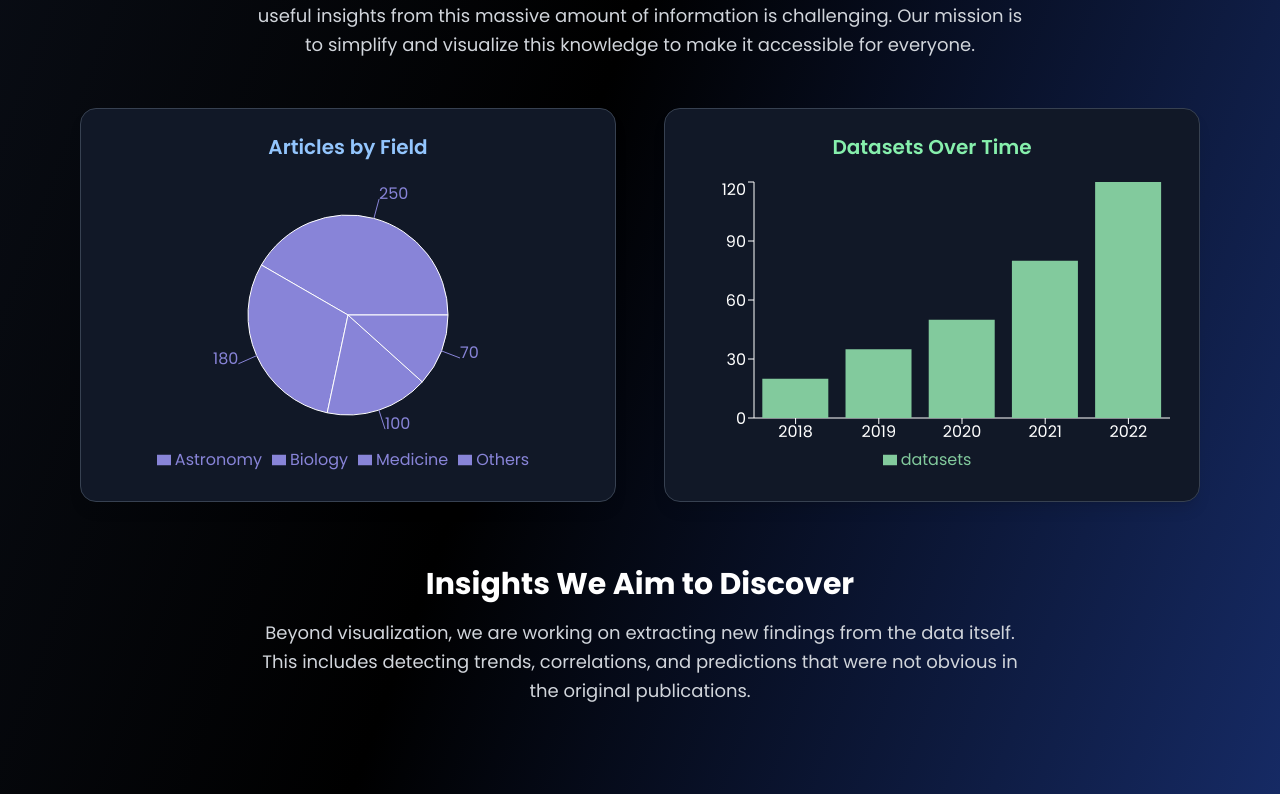
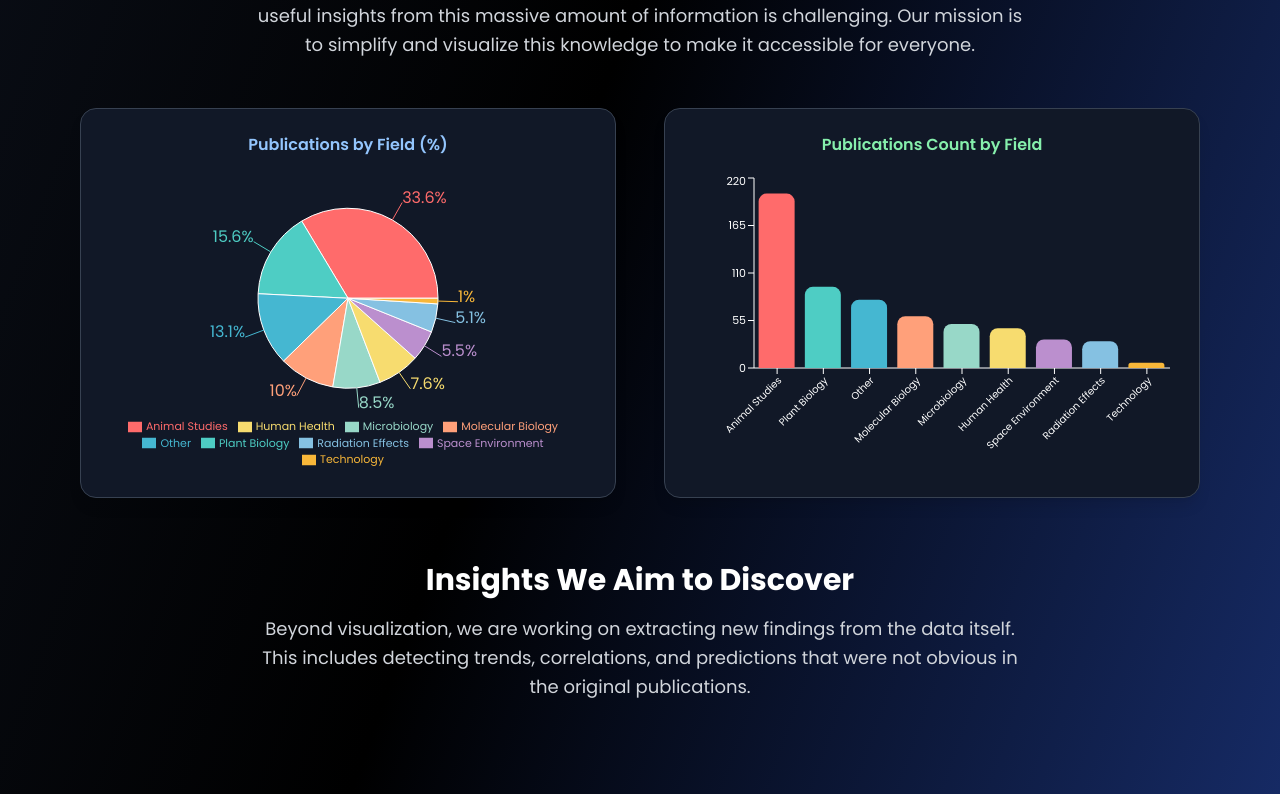
Before and after one commit to r6mez/BioTrek, a React (Vite) app in the folder front-end/: page / in a window 1280 px wide. Shown: the part 1786-2580 px from the top of the page. Built offline with nearby package versions, Linux system fonts and the light colour scheme.

Commit message:
updating data

```diff
--- a/front-end/src/Pages/Home.jsx
+++ b/front-end/src/Pages/Home.jsx
@@ -7,6 +7,7 @@ import {
   Bar,
   PieChart,
   Pie,
+  Cell,
   XAxis,
   YAxis,
   Tooltip,
@@ -31,19 +32,34 @@ export default function Home() {
   };
 
   // Data for charts
-  const articlesData = [
-    { name: "Biology", value: 250 },
-    { name: "Medicine", value: 180 },
-    { name: "Astronomy", value: 100 },
-    { name: "Others", value: 70 },
+  const publicationsData = [
+    { name: "Animal Studies", value: 202 },
+    { name: "Plant Biology", value: 94 },
+    { name: "Other", value: 79 },
+    { name: "Molecular Biology", value: 60 },
+    { name: "Microbiology", value: 51 },
+    { name: "Human Health", value: 46 },
+    { name: "Space Environment", value: 33 },
+    { name: "Radiation Effects", value: 31 },
+    { name: "Technology", value: 6 },
   ];
 
-  const datasetData = [
-    { year: "2018", datasets: 20 },
-    { year: "2019", datasets: 35 },
-    { year: "2020", datasets: 50 },
-    { year: "2021", datasets: 80 },
-    { year: "2022", datasets: 120 },
+  const publicationsPercentages = [
+    { name: "Animal Studies", percent: 33.6 },
+    { name: "Plant Biology", percent: 15.6 },
+    { name: "Other", percent: 13.1 },
+    { name: "Molecular Biology", percent: 10.0 },
+    { name: "Microbiology", percent: 8.5 },
+    { name: "Human Health", percent: 7.6 },
+    { name: "Space Environment", percent: 5.5 },
+    { name: "Radiation Effects", percent: 5.1 },
+    { name: "Technology", percent: 1.0 },
+  ];
+
+  // Colors for the charts
+  const COLORS = [
+    "#FF6B6B", "#4ECDC4", "#45B7D1", "#FFA07A",
+    "#98D8C8", "#F7DC6F", "#BB8FCE", "#85C1E2", "#F8B739"
   ];
 
   return (
@@ -200,39 +216,53 @@ export default function Home() {
           <div className="grid grid-cols-1 md:grid-cols-2 gap-12">
             {/* Pie Chart */}
             <div className="bg-gray-900 p-6 rounded-2xl shadow-lg border border-gray-700 hover:border-blue-500 transition-all duration-300 hover:shadow-2xl hover:shadow-blue-500/20 hover:-translate-y-1">
-              <h3 className="text-xl font-semibold mb-4 text-center text-blue-300">
-                Articles by Field
+              <h3 className="text-base font-semibold mb-4 text-center text-blue-300">
+                Publications by Field (%)
               </h3>
               <ResponsiveContainer width="100%" height={300}>
                 <PieChart>
                   <Pie
-                    data={articlesData}
-                    dataKey="value"
+                    data={publicationsPercentages}
+                    dataKey="percent"
                     nameKey="name"
                     cx="50%"
                     cy="50%"
-                    outerRadius={100}
-                    fill="#8884d8"
-                    label
-                  />
-                  <Tooltip />
-                  <Legend />
+                    outerRadius={90}
+                    label={(entry) => `${entry.percent}%`}
+                    labelStyle={{ fontSize: "11px", fontWeight: "bold" }}
+                  >
+                    {publicationsPercentages.map((entry, index) => (
+                      <Cell key={`cell-${index}`} fill={COLORS[index % COLORS.length]} />
+                    ))}
+                  </Pie>
+                  <Tooltip contentStyle={{ fontSize: "12px" }} />
+                  <Legend wrapperStyle={{ fontSize: "11px" }} />
                 </PieChart>
               </ResponsiveContainer>
             </div>
 
             {/* Bar Chart */}
             <div className="bg-gray-900 p-6 rounded-2xl shadow-lg border border-gray-700 hover:border-green-500 transition-all duration-300 hover:shadow-2xl hover:shadow-green-500/20 hover:-translate-y-1">
-              <h3 className="text-xl font-semibold mb-4 text-center text-green-300">
-                Datasets Over Time
+              <h3 className="text-base font-semibold mb-4 text-center text-green-300">
+                Publications Count by Field
               </h3>
               <ResponsiveContainer width="100%" height={300}>
-                <BarChart data={datasetData}>
-                  <XAxis dataKey="year" stroke="#fff" />
-                  <YAxis stroke="#fff" />
-                  <Tooltip />
-                  <Legend />
-                  <Bar dataKey="datasets" fill="#82ca9d" />
+                <BarChart data={publicationsData}>
+                  <XAxis
+                    dataKey="name"
+                    stroke="#fff"
+                    angle={-45}
+                    textAnchor="end"
+                    height={100}
+                    style={{ fontSize: "10px" }}
+                  />
+                  <YAxis stroke="#fff" style={{ fontSize: "11px" }} />
+                  <Tooltip contentStyle={{ fontSize: "12px" }} />
+                  <Bar dataKey="value" radius={[8, 8, 0, 0]}>
+                    {publicationsData.map((entry, index) => (
+                      <Cell key={`cell-${index}`} fill={COLORS[index % COLORS.length]} />
+                    ))}
+                  </Bar>
                 </BarChart>
               </ResponsiveContainer>
             </div>
```
